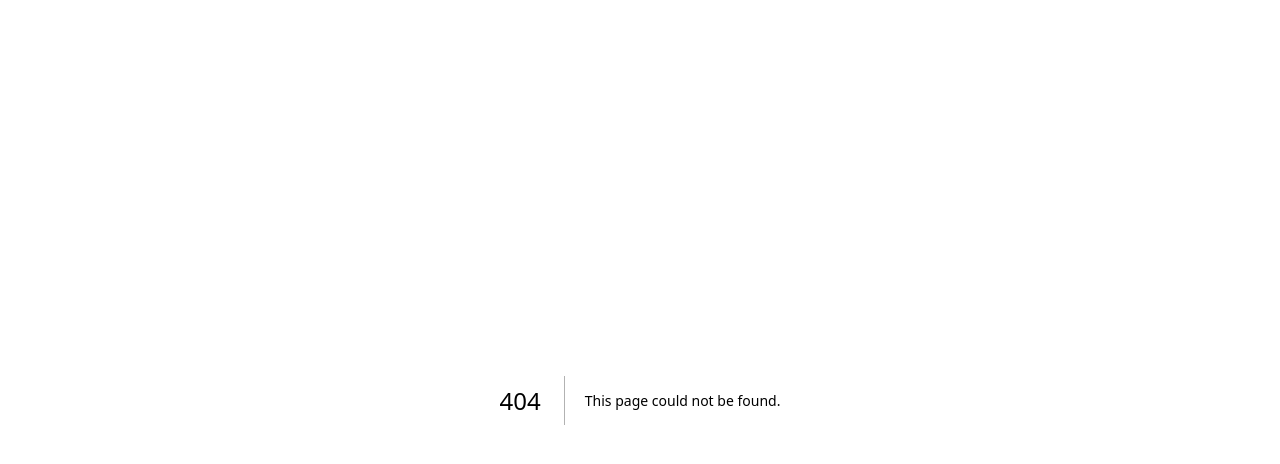
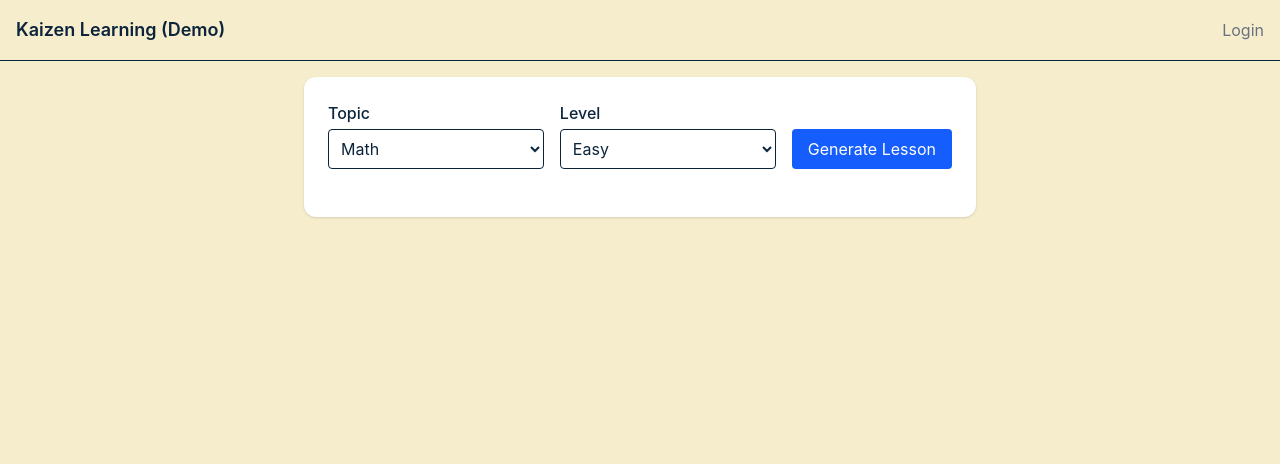
Before and after one commit to NolanEssertaize/portfolio-front, a Next.js app: page /kaizen in a window 1280 px wide. Before the commit this address had no page. Shown: the top 464 px of the page. Built offline with nearby package versions, Linux system fonts and the light colour scheme.

Commit message:
Add Kaizen Learning demo page and lesson API

```diff
--- a/package.json
+++ b/package.json
@@ -19,7 +19,8 @@
         "next": "15.3.3",
         "react": "^19.0.0",
         "react-dom": "^19.0.0",
-        "react-markdown": "^10.1.0"
+        "react-markdown": "^10.1.0",
+        "zod": "^3.25.67"
     },
     "devDependencies": {
         "@eslint/eslintrc": "^3",
--- /dev/null
+++ b/src/app/api/lesson/route.ts
@@ -0,0 +1,56 @@
+import { NextResponse } from 'next/server';
+import type { LessonSchema } from '@/lib/lessonSchema';
+
+export async function POST(req: Request) {
+  const { topic, level } = (await req.json()) as { topic: LessonSchema['topic']; level: LessonSchema['level']; };
+
+  // simulate delay between 1.5-2s
+  const delay = 1500 + Math.random() * 500;
+  await new Promise((res) => setTimeout(res, delay));
+
+  // 5% chance of invalid JSON
+  if (Math.random() < 0.05) {
+    const invalid: Omit<LessonSchema, 'exercise'> & {
+      exercise: Omit<LessonSchema['exercise'], 'answer_index'>
+    } = {
+      title: `${level} ${topic} Lesson`,
+      duration_min: 10,
+      topic,
+      level,
+      lesson: [{ type: 'text', content: `Intro to ${topic}.` }],
+      example: [{ type: 'text', content: `Example about ${topic}.` }],
+      exercise: {
+        question: `Sample question on ${topic}?`,
+        type: 'single_choice',
+        choices: ['Option A', 'Option B', 'Option C'],
+        explain_correct: 'Good job!',
+        explain_incorrect: 'Not quite.'
+      }
+    };
+    return NextResponse.json(invalid);
+  }
+
+  const lesson: LessonSchema = {
+    title: `${level} ${topic} Basics`,
+    duration_min: 10,
+    topic,
+    level,
+    lesson: [
+      { type: 'text', content: `Welcome to ${topic}. This is a ${level.toLowerCase()} introduction.` },
+      { type: 'code', lang: 'text', content: `Code or formula snippet for ${topic}.` }
+    ],
+    example: [
+      { type: 'text', content: `Here's an example related to ${topic}.` }
+    ],
+    exercise: {
+      question: `What is 2 + 2?`,
+      type: 'single_choice',
+      choices: ['3', '4', '5'],
+      answer_index: 1,
+      explain_correct: '4 is the correct answer.',
+      explain_incorrect: 'Incorrect. The right answer is 4.'
+    }
+  };
+
+  return NextResponse.json(lesson);
+}
--- a/src/app/globals.css
+++ b/src/app/globals.css
@@ -289,3 +289,14 @@ img {
         scroll-behavior: auto;
     }
 }
+
+@keyframes breathe {
+  0%, 100% {
+    transform: scale(0.98);
+    opacity: 0.8;
+  }
+  50% {
+    transform: scale(1.02);
+    opacity: 1;
+  }
+}
--- /dev/null
+++ b/src/app/kaizen/page.tsx
@@ -0,0 +1,166 @@
+'use client';
+
+import { useState } from 'react';
+import { lessonSchema, type LessonSchema, type LessonBlock } from '@/lib/lessonSchema';
+
+export default function KaizenPage() {
+  type Topic = LessonSchema['topic'];
+  type Level = LessonSchema['level'];
+  const topics: Topic[] = ['Math', 'Physics', 'English', 'IT', 'Mechanics'];
+  const levels: Level[] = ['Easy', 'Medium', 'Hard'];
+
+  const [topic, setTopic] = useState<Topic>('Math');
+  const [level, setLevel] = useState<Level>('Easy');
+  const [status, setStatus] = useState<'idle' | 'loading' | 'success' | 'error'>('idle');
+  const [lesson, setLesson] = useState<LessonSchema | null>(null);
+  const [selectedChoice, setSelectedChoice] = useState<number | null>(null);
+  const [grade, setGrade] = useState<'correct' | 'incorrect' | null>(null);
+
+  const handleGenerate = async () => {
+    setStatus('loading');
+    setLesson(null);
+    setSelectedChoice(null);
+    setGrade(null);
+    try {
+      const res = await fetch('/api/lesson', {
+        method: 'POST',
+        headers: { 'Content-Type': 'application/json' },
+        body: JSON.stringify({ topic, level }),
+      });
+      const data = await res.json();
+      const parsed = lessonSchema.safeParse(data);
+      if (!parsed.success) throw new Error('Invalid');
+      setLesson(parsed.data);
+      setStatus('success');
+    } catch (e) {
+      console.error(e);
+      setStatus('error');
+    }
+  };
+
+  const handleCheckAnswer = () => {
+    if (lesson && selectedChoice !== null) {
+      setGrade(selectedChoice === lesson.exercise.answer_index ? 'correct' : 'incorrect');
+    }
+  };
+
+  const renderBlock = (block: LessonBlock, idx: number) => {
+    if (block.type === 'text') {
+      return <p key={idx} className="mb-2">{block.content}</p>;
+    }
+    return (
+      <pre key={idx} className="mb-2 p-2 bg-gray-100 rounded overflow-x-auto"><code>{block.content}</code></pre>
+    );
+  };
+
+  return (
+    <div className="min-h-screen flex flex-col items-center">
+      <header className="w-full flex justify-between items-center p-4 border-b">
+        <h1 className="text-lg font-semibold">Kaizen Learning (Demo)</h1>
+        <button className="text-gray-500 cursor-not-allowed">Login</button>
+      </header>
+      <main className="w-full flex justify-center p-4">
+        <div className="w-full max-w-2xl bg-white rounded-xl shadow p-6">
+          <div className="flex flex-wrap gap-4 mb-6">
+            <div className="flex flex-col flex-1 min-w-[150px]">
+              <label htmlFor="topic" className="font-medium">Topic</label>
+              <select
+                id="topic"
+                className="mt-1 p-2 border rounded"
+                value={topic}
+                onChange={(e) => setTopic(e.target.value as Topic)}
+              >
+                {topics.map((t) => (
+                  <option key={t} value={t}>{t}</option>
+                ))}
+              </select>
+            </div>
+            <div className="flex flex-col flex-1 min-w-[150px]">
+              <label htmlFor="level" className="font-medium">Level</label>
+              <select
+                id="level"
+                className="mt-1 p-2 border rounded"
+                value={level}
+                onChange={(e) => setLevel(e.target.value as Level)}
+              >
+                {levels.map((l) => (
+                  <option key={l} value={l}>{l}</option>
+                ))}
+              </select>
+            </div>
+            <button
+              onClick={handleGenerate}
+              disabled={status === 'loading'}
+              className="self-end px-4 py-2 bg-blue-600 text-white rounded disabled:opacity-50"
+            >
+              Generate Lesson
+            </button>
+          </div>
+
+          {status === 'error' && (
+            <div className="p-3 mb-4 rounded bg-red-100 text-red-800 flex items-center justify-between">
+              <span>Couldn&apos;t generate a valid lesson. Try again.</span>
+              <button onClick={handleGenerate} className="ml-4 px-3 py-1 border rounded">
+                Retry
+              </button>
+            </div>
+          )}
+
+          {status === 'success' && lesson && (
+            <div>
+              <h2 className="text-xl font-semibold mb-2">{lesson.title}</h2>
+              <p className="text-sm text-gray-600 mb-4">{lesson.topic} • {lesson.level} • {lesson.duration_min} min</p>
+              <div className="mb-4">
+                {lesson.lesson.map(renderBlock)}
+              </div>
+              <div className="mb-4">
+                <h3 className="font-semibold mb-2">Example</h3>
+                {lesson.example.map(renderBlock)}
+              </div>
+              <div>
+                <h3 className="font-semibold mb-2">Exercise</h3>
+                <p className="mb-2">{lesson.exercise.question}</p>
+                <div className="space-y-2">
+                  {lesson.exercise.choices.map((choice, idx) => (
+                    <label key={idx} className="flex items-center gap-2">
+                      <input
+                        type="radio"
+                        name="exercise"
+                        value={idx}
+                        checked={selectedChoice === idx}
+                        onChange={() => setSelectedChoice(idx)}
+                      />
+                      <span>{choice}</span>
+                    </label>
+                  ))}
+                </div>
+                <button
+                  onClick={handleCheckAnswer}
+                  disabled={selectedChoice === null}
+                  className="mt-4 px-4 py-2 bg-green-600 text-white rounded disabled:opacity-50"
+                >
+                  Check Answer
+                </button>
+                <div className="mt-4" aria-live="polite">
+                  {grade === 'correct' && (
+                    <div className="p-3 rounded bg-green-100 text-green-800">{lesson.exercise.explain_correct}</div>
+                  )}
+                  {grade === 'incorrect' && (
+                    <div className="p-3 rounded bg-red-100 text-red-800">{lesson.exercise.explain_incorrect}</div>
+                  )}
+                </div>
+              </div>
+            </div>
+          )}
+        </div>
+      </main>
+
+      {status === 'loading' && (
+        <div className="fixed inset-0 flex flex-col items-center justify-center backdrop-blur-sm bg-gradient-to-br from-gray-700/40 to-gray-900/40">
+          <div className="w-16 h-16 bg-blue-600 rounded-full animate-breathe" />
+          <p className="mt-4 text-white">Generating your lesson…</p>
+        </div>
+      )}
+    </div>
+  );
+}
--- /dev/null
+++ b/src/lib/lessonSchema.ts
@@ -0,0 +1,26 @@
+import { z } from 'zod';
+
+export const lessonBlockSchema = z.union([
+  z.object({ type: z.literal('text'), content: z.string() }),
+  z.object({ type: z.literal('code'), lang: z.string().optional(), content: z.string() })
+]);
+
+export const lessonSchema = z.object({
+  title: z.string(),
+  duration_min: z.number().int().min(5).max(15),
+  topic: z.enum(['Math', 'Physics', 'English', 'IT', 'Mechanics']),
+  level: z.enum(['Easy', 'Medium', 'Hard']),
+  lesson: z.array(lessonBlockSchema).min(2).max(6),
+  example: z.array(lessonBlockSchema).min(1).max(3),
+  exercise: z.object({
+    question: z.string(),
+    type: z.literal('single_choice'),
+    choices: z.array(z.string()).min(3).max(6),
+    answer_index: z.number().int(),
+    explain_correct: z.string(),
+    explain_incorrect: z.string()
+  })
+});
+
+export type LessonSchema = z.infer<typeof lessonSchema>;
+export type LessonBlock = LessonSchema['lesson'][number];
--- a/tailwind.config.js
+++ b/tailwind.config.js
@@ -6,7 +6,17 @@ module.exports = {
     './src/app/**/*.{js,ts,jsx,tsx,mdx}',
   ],
   theme: {
-    extend: {},
+    extend: {
+      keyframes: {
+        breathe: {
+          '0%,100%': { transform: 'scale(0.98)', opacity: '0.8' },
+          '50%': { transform: 'scale(1.02)', opacity: '1' },
+        },
+      },
+      animation: {
+        breathe: 'breathe 2.4s ease-in-out infinite',
+      },
+    },
   },
   plugins: [],
 }
```
Also changed, not shown: 1 other file (tests, documents, lock files or other folders).
